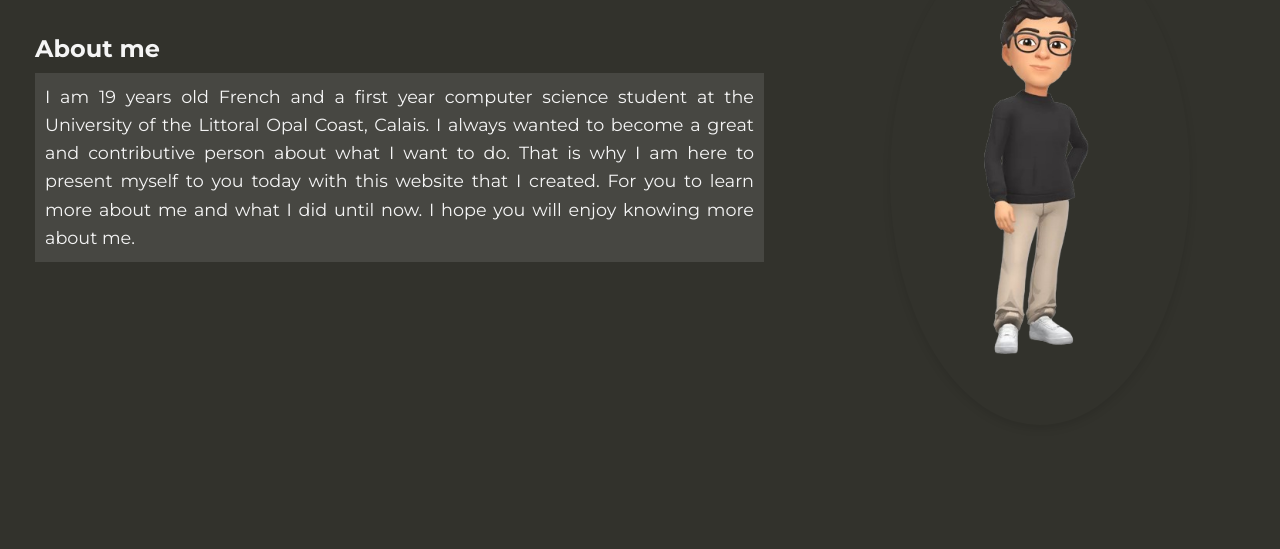
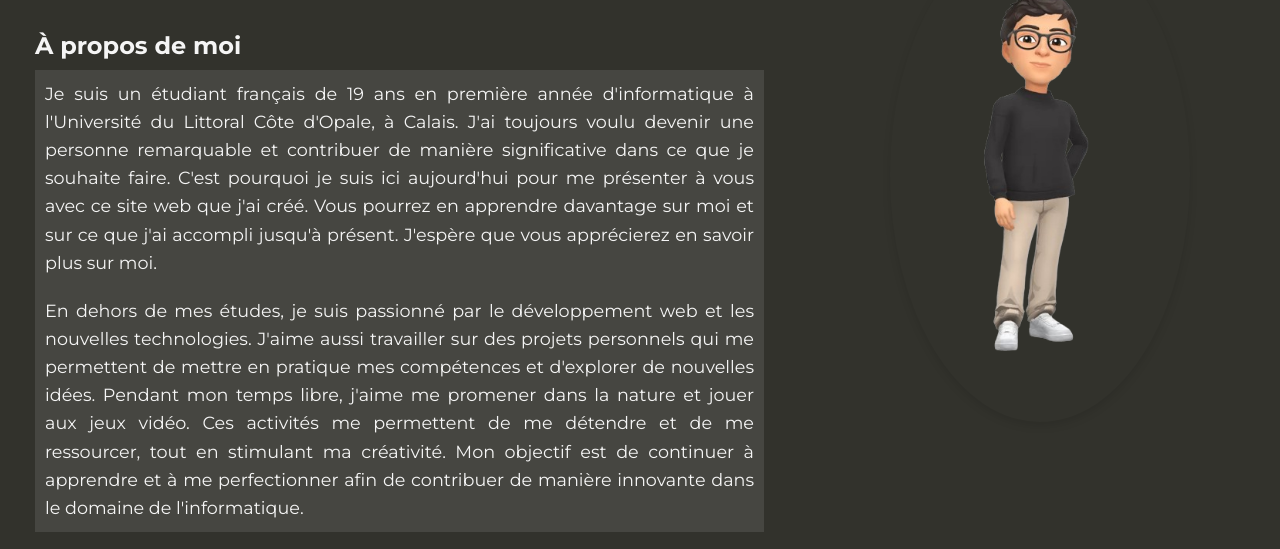
Before and after one commit to srnberat/srnberat, a plain HTML site: page index.html in a window 1280 px wide. Shown: the part 170-719 px from the top of the page. Drawn offline with Linux system fonts and the light colour scheme.

Commit message:
modif page + avancement

```diff
--- a/index.html
+++ b/index.html
@@ -5,6 +5,7 @@
     <meta name="viewport" content="width=device-width, initial-scale=1.0">
     <title>srnberat</title>
     <link rel="stylesheet" href="css/style.css">
+    <script src="js/swipe-transition.js"></script>
 </head>
 <body>
 
@@ -23,15 +24,20 @@
 
         <div class="middle">
             <div class="content">
-                <h1 class="hi">Hi! I am Berat</h1>
-                <h2 class="about">About me</h2>
+                <h1 class="hi">Salut! Moi, c'est Berat</h1>
+                <h2 class="about">À propos de moi</h2>
                 <p class="pres">
-                    I am 19 years old French and a first year computer science student at the University of the Littoral Opal Coast, Calais.
-                    I always wanted to become a great and contributive person about what I want to do.
-                    That is why I am here to present myself to you today with this website that I created.
-                    For you to learn more about me and what I did until now.
-                    I hope you will enjoy knowing more about me.
+                    Je suis un étudiant français de 19 ans en première année d'informatique à l'Université du Littoral Côte d'Opale, à Calais.
+                    J'ai toujours voulu devenir une personne remarquable et contribuer de manière significative dans ce que je souhaite faire.
+                    C'est pourquoi je suis ici aujourd'hui pour me présenter à vous avec ce site web que j'ai créé.
+                    Vous pourrez en apprendre davantage sur moi et sur ce que j'ai accompli jusqu'à présent.
+                    J'espère que vous apprécierez en savoir plus sur moi.
                 </p>
+                <p class="pres2">En dehors de mes études, je suis passionné par le développement web et les nouvelles technologies.
+                    J'aime aussi travailler sur des projets personnels qui me permettent de mettre en pratique mes compétences et d'explorer de nouvelles idées.
+                    Pendant mon temps libre, j'aime me promener dans la nature et jouer aux jeux vidéo.
+                    Ces activités me permettent de me détendre et de me ressourcer, tout en stimulant ma créativité.
+                    Mon objectif est de continuer à apprendre et à me perfectionner afin de contribuer de manière innovante dans le domaine de l'informatique.</p>
             </div>
             <div class="image-container">
                 <img src="img/bitmoji.png" alt="image de mon bitmoji" class="bitmoji">
```
Also changed, not shown: portfolio.html (+14 -15 lines).
